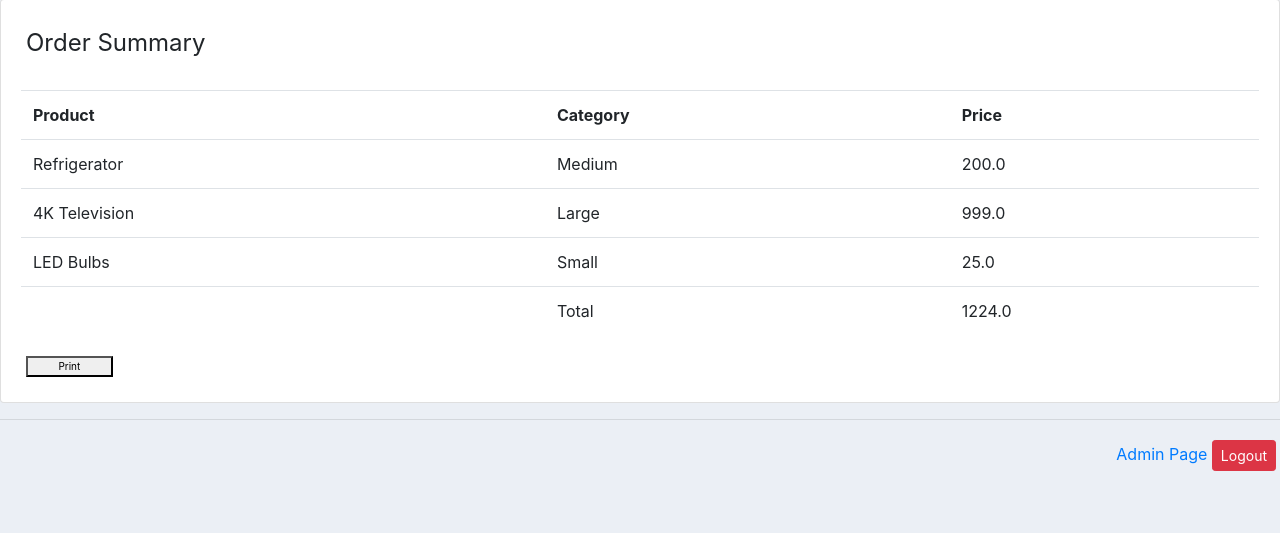
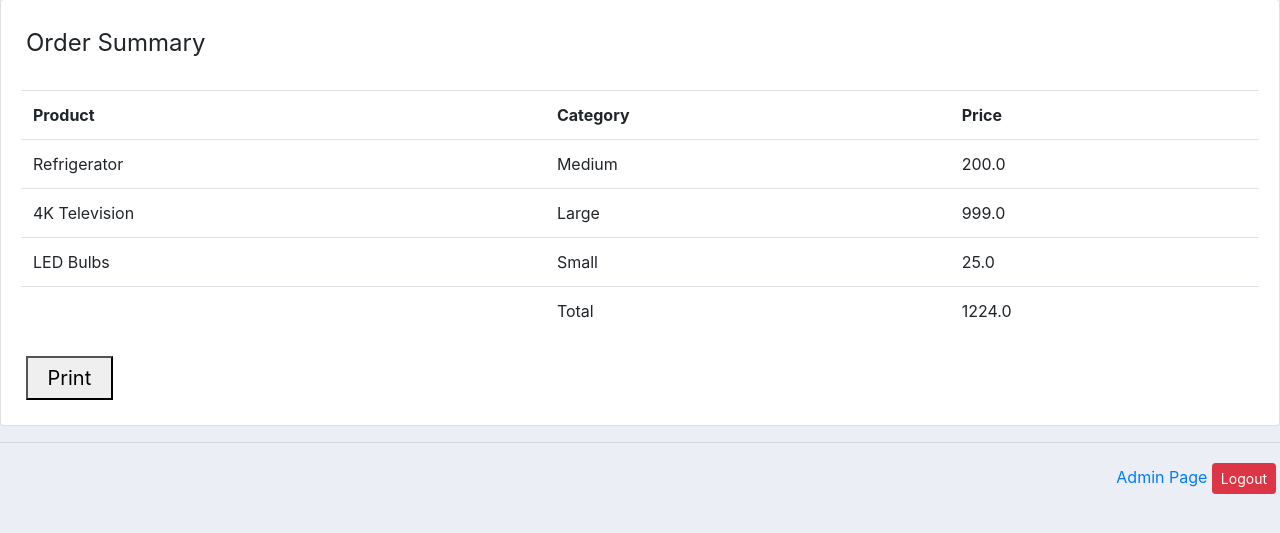
Before and after one commit to tohmyy/julien1-masterlive, a Django app: page /order_summary/ in a window 1280 px wide. Shown: the part 81-614 px from the top of the page. Run offline with Django 3.2, Linux system fonts and the light colour scheme; a user stored in the database is signed in; data comes from the database, SQL or seed files in the repository; some libraries are stand-ins or nearby versions.

Commit message:
Update order_summary.html

```diff
--- a/accounts/templates/accounts/order_summary.html
+++ b/accounts/templates/accounts/order_summary.html
@@ -34,7 +34,7 @@
                 </tr>
 
             </table>
-            <button onClick="window.print()" style="width:7%; float:right; margin:5px; font-size:10px">Print
+            <button onClick="window.print()" style="width:7%; float:right; margin:5px; font-size:20px; padding:5px">Print
 </button>
             </div>
         </div>
```
